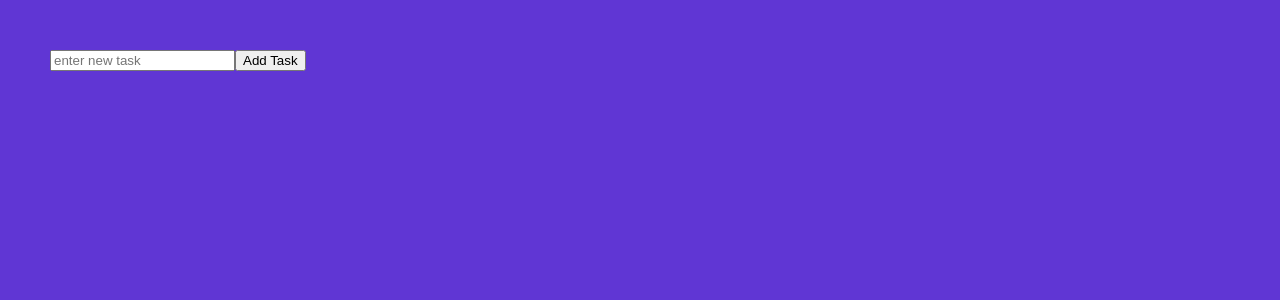
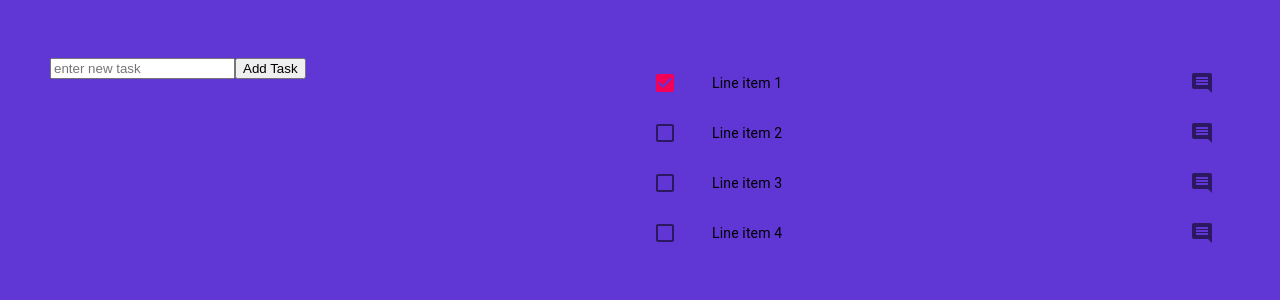
Before and after one commit to kslewis19/ToDoApp, a React (Create React App) app: page / in a window 1280 px wide. Shown: the top 300 px of the page. Built offline with nearby package versions, Linux system fonts and the light colour scheme.

Commit message:
side by side list, only todo checked implemented

```diff
--- a/src/App.css
+++ b/src/App.css
@@ -1,7 +1,11 @@
 .App {
   text-align: center;
+
 }
-
+.app{
+  display:flex;
+  flex-direction:row;
+}
 .App-logo {
   height: 40vmin;
   pointer-events: none;
--- a/src/App.js
+++ b/src/App.js
@@ -17,17 +17,22 @@ import { SignalCellularNullOutlined } from '@material-ui/icons';
 
 
 function App() {
-  const [tasks, setTasks] = useState([""])
+  const [tasks, setTasks] = useState([{}])
 
   const [checked, setChecked] = React.useState([0]);
 
 
   const handleSubmit = (event) => {
     event.preventDefault()
-    setTasks(tasks.concat(event.target.value))
+    console.log(event.target.value)
+    setTasks(tasks.concat({
+      id: Math.floor(Math.random()*10000),
+      text: event.target.value.value
+    }))
 
 
   }
+
   const handleToggle = (value) => () => {
     const currentIndex = checked.indexOf(value);
     const newChecked = [...checked];
@@ -44,26 +49,30 @@ function App() {
 
   return (
     <div className="app">
-      <div className="header">
+
+
+      <List className="todolist">
+
+
         <form method="post" onSubmit={handleSubmit}>
           <input name='value' placeholder="enter new task">
           </input>
           <button type="submit">Add Task</button>
         </form>
-      </div>
 
 
-
-      <List className="todolist">
         {tasks.map((value) => {
-          if(value.value==null){
+          if(value.id==null){
             return(null)
           }
-          const labelId = `checkbox-list-label-${value}`;
+
+          //could add check filter here
+
+          const labelId = `checkbox-list-label-${value.id}`;
 
 
           return (
-            <ListItem key={value} role={undefined} dense button onClick={handleToggle(value)}>
+            <ListItem key={value.id} role={undefined} dense button onClick={handleToggle(value)}>
               <ListItemIcon>
                 <Checkbox
                   edge="start"
@@ -73,7 +82,7 @@ function App() {
                   inputProps={{ 'aria-labelledby': labelId }}
                 />
               </ListItemIcon>
-              <ListItemText id={labelId} primary={`${value.value}`} />
+              <ListItemText id={labelId} primary={`${value.text}`} />
               <ListItemSecondaryAction>
                 <IconButton edge="end" aria-label="comments">
                 <CommentIcon />
@@ -88,7 +97,31 @@ function App() {
           );
         })}
       </List>
+      <List className="noteslist">
+      {[0, 1, 2, 3].map((value) => {
+        const labelId = `checkbox-list-label-${value}`;
 
+        return (
+          <ListItem key={value} role={undefined} dense button onClick={handleToggle(value)}>
+            <ListItemIcon>
+              <Checkbox
+                edge="start"
+                checked={checked.indexOf(value) !== -1}
+                tabIndex={-1}
+                disableRipple
+                inputProps={{ 'aria-labelledby': labelId }}
+              />
+            </ListItemIcon>
+            <ListItemText id={labelId} primary={`Line item ${value + 1}`} />
+            <ListItemSecondaryAction>
+              <IconButton edge="end" aria-label="comments">
+                <CommentIcon />
+              </IconButton>
+            </ListItemSecondaryAction>
+          </ListItem>
+        );
+      })}
+    </List>
     </div>
   );
 }
--- a/src/index.css
+++ b/src/index.css
@@ -15,3 +15,7 @@ code {
   width :50%;
   align-items: center;
 }
+.noteslist{
+  width :50%;
+  align-items: center;
+}
```
Also changed, not shown: 1 other file (tests, documents, lock files or other folders).
